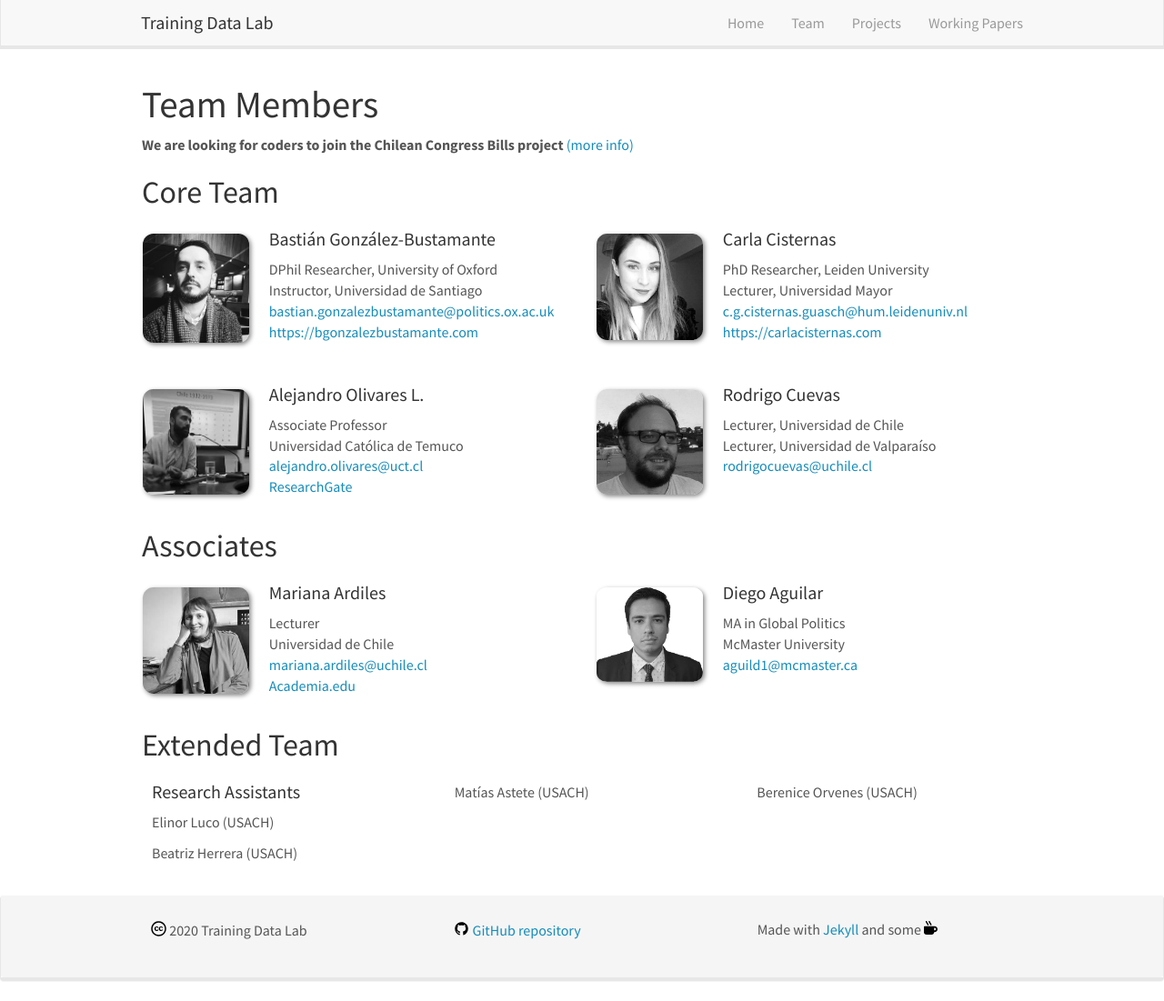
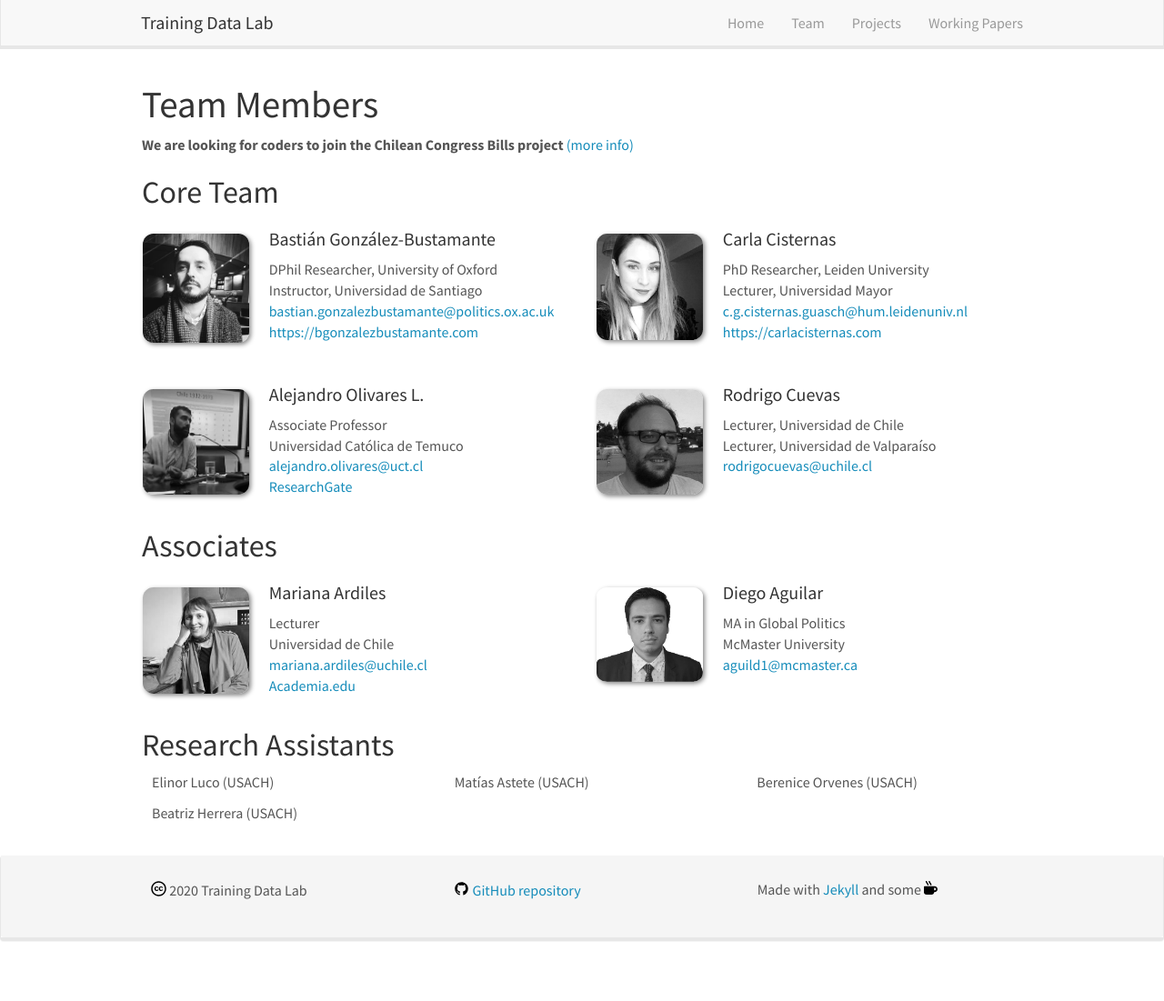
Before and after one commit to training-datalab/old-training-datalab.com, a Jekyll site: the page built from _pages/team.md, in a window 1280 px wide and 1101 px high. Shown: the whole window at 91% size. Built offline with Jekyll 4.4.1, drawn with Linux system fonts in a browser that asks for light colours; nearby versions of some CDN libraries.

Commit message:
Update team.md

```diff
--- a/_pages/team.md
+++ b/_pages/team.md
@@ -68,25 +68,25 @@ permalink: /team/
 </div>
 {% endif %}
 
-## Extended Team
+## Research Assistants
 <div class="row">
 
 <div class="col-sm-4 clearfix">
-<h4>Research Assistants</h4>
+<!-- <h4>Research Assistants</h4> -->
 {% for member in site.data.assistants1 %}
 {{ member.name }}
 {% endfor %}
 </div>
 
 <div class="col-sm-4 clearfix">
-<h4></h4>
+<!-- <h4></h4> -->
 {% for member in site.data.assistants2 %}
 {{ member.name }}
 {% endfor %}
 </div>
 
 <div class="col-sm-4 clearfix">
-<h4></h4>
+<!-- <h4></h4> -->
 {% for member in site.data.assistants3 %}
 {{ member.name }}
 {% endfor %}
```
